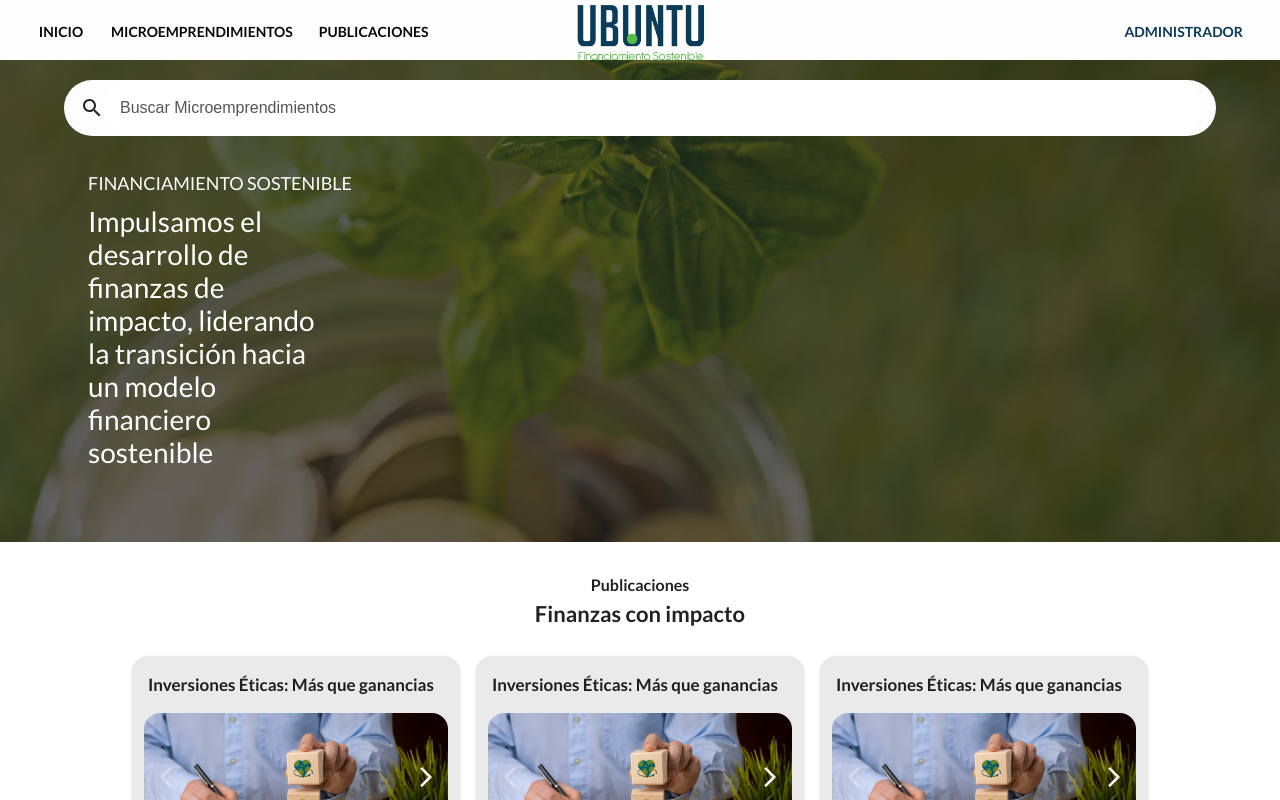
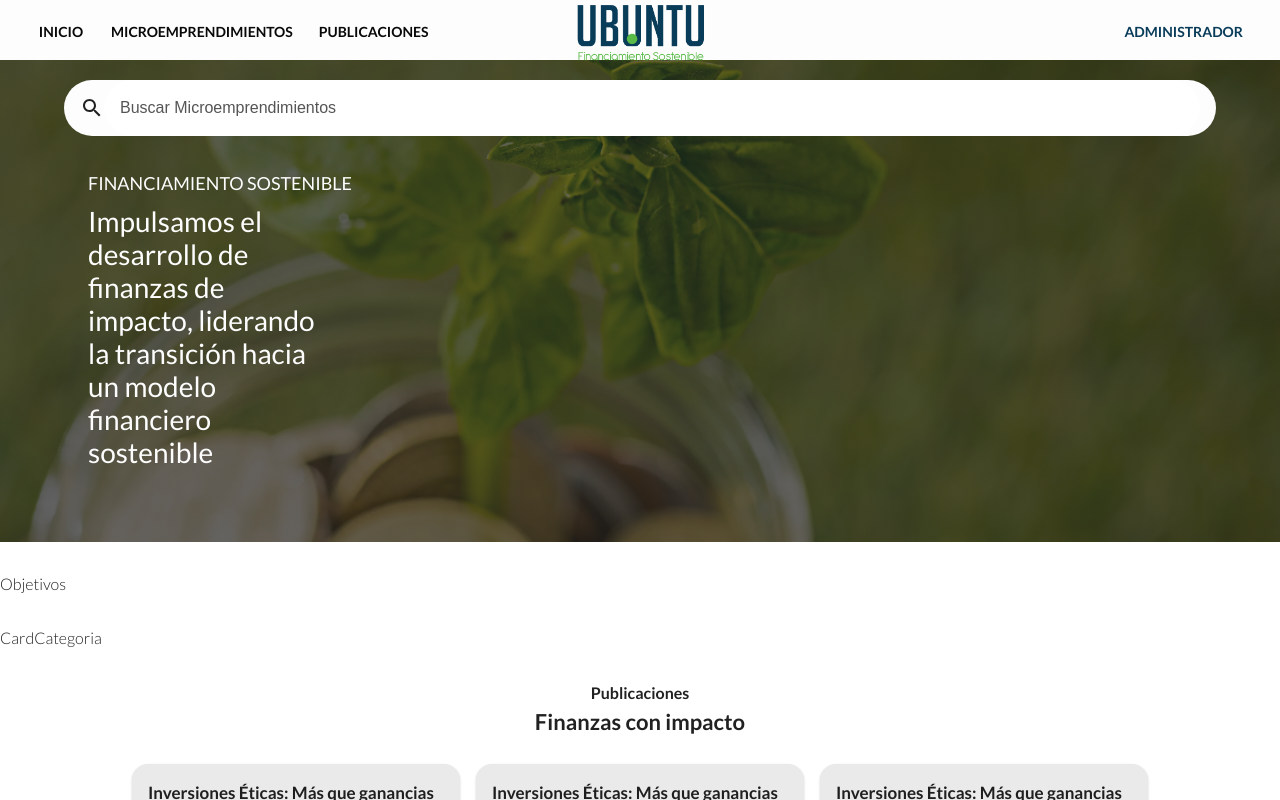
Before and after one commit to TomiCaratti13/SemilleroUbuntuFront, a React (Vite) app: page / in a window 1280 px wide. Shown: the top 800 px of the page. Built offline with nearby package versions, Linux system fonts and the light colour scheme.

Commit message:
componetn objetivos

```diff
--- /dev/null
+++ b/src/components/Objetivos.jsx
@@ -0,0 +1,10 @@
+
+function Objetivos() {
+  return (
+    <div>
+      Objetivos
+    </div>
+  )
+}
+
+export default Objetivos
--- a/src/views/LandingPage.jsx
+++ b/src/views/LandingPage.jsx
@@ -3,6 +3,8 @@ import { MapPublicaciones } from './MapPublicaciones';
 import { useSnackbar } from 'notistack';
 import { SectionHero } from '../components/SectionHero';
 import { Container, Typography, Box } from '@mui/material';
+import Objetivos from '../components/Objetivos';
+import CardCategoria from '../components/CardCategoria';
 
 
 export const LandingPage = () => {
@@ -34,6 +36,8 @@ export const LandingPage = () => {
         title={landingPage.title}
         img={landingPage.img}
       />
+      <Objetivos />
+      <CardCategoria />
       <Container
         sx={{
           display: 'flex',
--- a/src/views/SectionMicroemprendimientos.jsx
+++ b/src/views/SectionMicroemprendimientos.jsx
@@ -69,7 +69,7 @@ export const SectionMicroemprendmientos = () => {
               textAlign: 'center',
               textWrap: 'pretty',
             }}>
-            Agroecología/Orgánicos/Alimentación saludable
+            Agroecología/Orgánicos/ Alimentación saludable
           </Typography>
           <Typography
             variant="h4"
```
